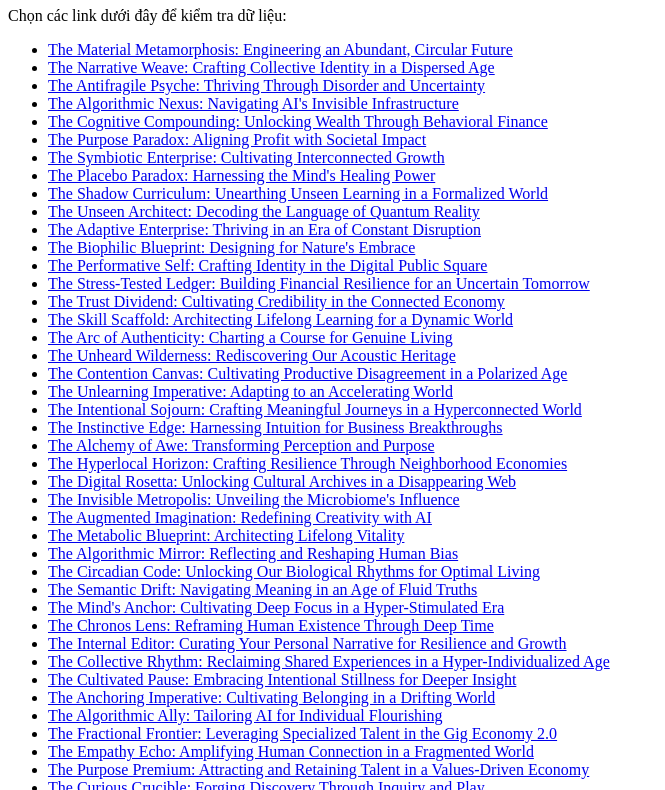
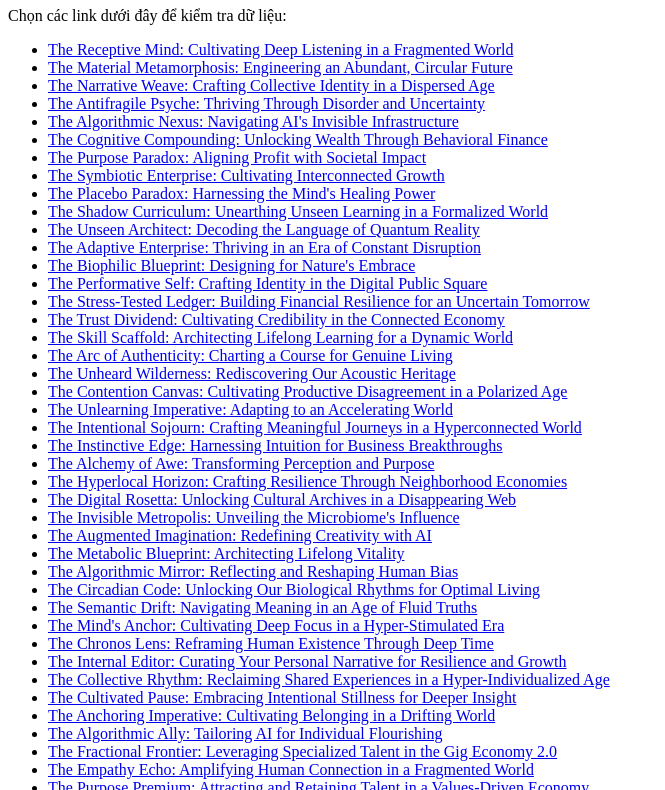
Before and after one commit to hiendo1-a11y/hien_test_444, a plain HTML site: page index.html in a window 1280 px wide. Shown: the part 73-863 px from the top of the page, without its empty margins (0-665 px from the left). Drawn offline with Linux system fonts and the light colour scheme.

Commit message:
🤖 Auto: The Receptive Mind: Cultivating Deep Listening in a Fragmented World

```diff
--- a/index.html
+++ b/index.html
@@ -8,6 +8,7 @@
     <h1>Hệ thống lưu trữ file Test AI</h1>
     <p>Chọn các link dưới đây để kiểm tra dữ liệu:</p>
     <ul>
+        <li><a href="Test_auto_the_receptive_mind_cultivating_deep_listening_in_a_fragmente.pdf">The Receptive Mind: Cultivating Deep Listening in a Fragmented World</a></li>
         <li><a href="Test_auto_the_material_metamorphosis_engineering_an_abundant_circular_.pdf">The Material Metamorphosis: Engineering an Abundant, Circular Future</a></li>
         <li><a href="Test_auto_the_narrative_weave_crafting_collective_identity_in_a_disper.pdf">The Narrative Weave: Crafting Collective Identity in a Dispersed Age</a></li>
         <li><a href="Test_auto_the_antifragile_psyche_thriving_through_disorder_and_uncerta.pdf">The Antifragile Psyche: Thriving Through Disorder and Uncertainty</a></li>
```
Also changed, not shown: .article_history.json, 1 other file.
